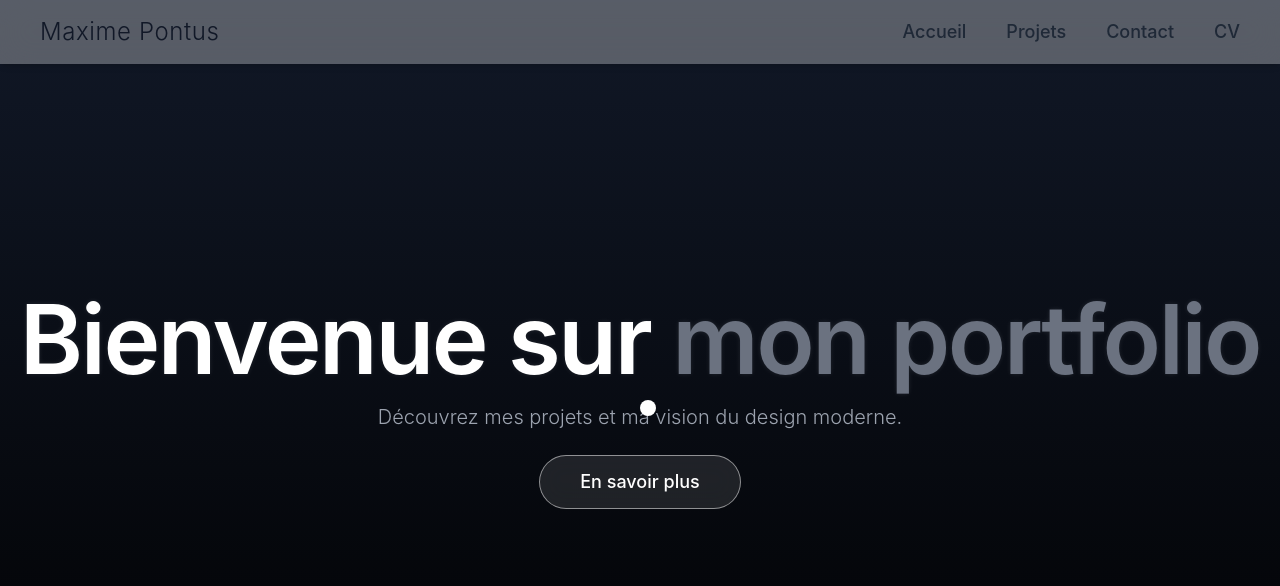
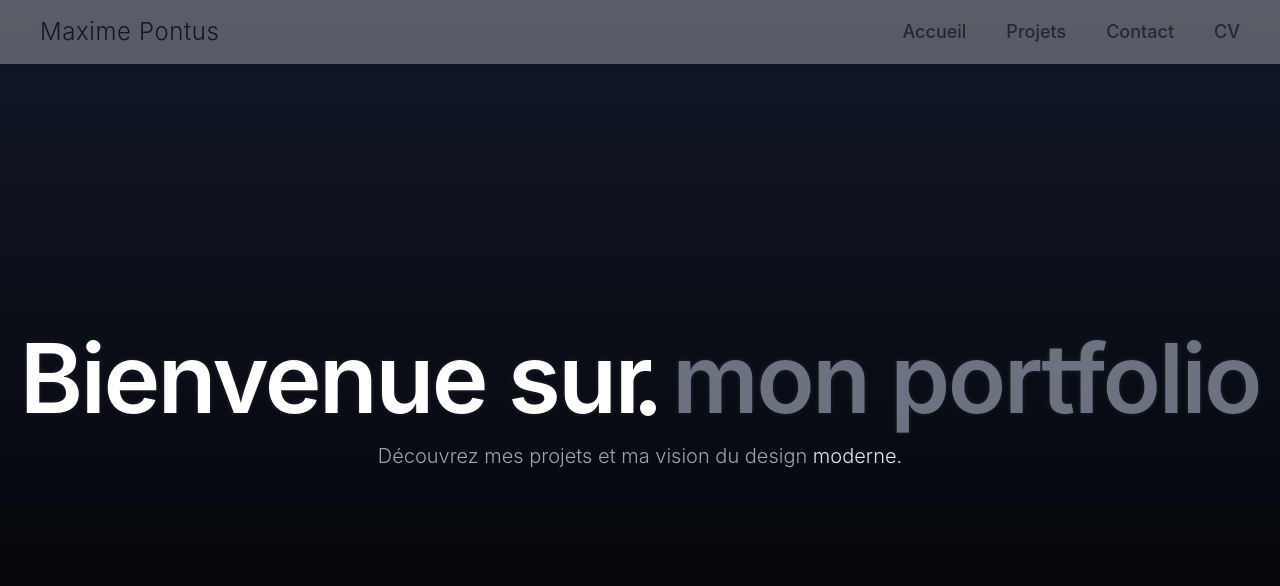
Before and after one commit to kruzeyy/portfolio, a React (Create React App) app: page / in a window 1280 px wide. Shown: the top 586 px of the page. Built offline with nearby package versions, Linux system fonts and the light colour scheme.

Commit message:
ajout du jeu

```diff
--- a/src/components/Hero.js
+++ b/src/components/Hero.js
@@ -3,7 +3,7 @@ import { motion } from "framer-motion";
 
 const Hero = () => {
   const [cursorPosition, setCursorPosition] = useState({ x: 0, y: 0 });
-  const [showMore, setShowMore] = useState(false);
+  const [showSnake, setShowSnake] = useState(false);
 
   useEffect(() => {
     const updateCursor = (e) => {
@@ -46,33 +46,26 @@ const Hero = () => {
         Bienvenue sur <span className="text-gray-500">mon portfolio</span>
       </motion.h1>
       <p className="text-xl text-gray-400 mt-4 max-w-2xl font-light">
-        Découvrez mes projets et ma vision du design moderne.
+        Découvrez mes projets et ma vision du design <span className="relative cursor-pointer text-gray-200" onClick={() => setShowSnake(true)}>moderne.</span>
       </p>
-      <motion.a
-        onClick={() => setShowMore(!showMore)}
-        initial={{ opacity: 0, y: 10 }}
-        animate={{ opacity: 1, y: 0 }}
-        transition={{ duration: 1.8, ease: "easeOut", delay: 0.5 }}
-        className="mt-6 px-10 py-3 bg-white/10 text-white rounded-full text-lg font-medium border border-white/50 hover:bg-white/30 transition backdrop-blur-md cursor-pointer"
-      >
-        En savoir plus
-      </motion.a>
 
-      {showMore && (
-        <motion.div
-          initial={{ opacity: 0, y: 20 }}
-          animate={{ opacity: 1, y: 0 }}
-          transition={{ duration: 1, ease: "easeOut" }}
-          className="mt-8 text-gray-300 max-w-3xl text-lg font-light bg-white/10 p-6 rounded-lg shadow-lg backdrop-blur-md"
-        >
-          <p>
-            Ce portfolio met en avant mon expertise en développement web et mon approche du design.
-            Animations fluides, interactivité soignée et expériences immersives sont au cœur de mon travail.
-          </p>
-          <p className="mt-4">
-            Explorez mes projets et découvrez comment j’allie innovation et esthétique pour créer des interfaces modernes et impactantes.
-          </p>
-        </motion.div>
+      {showSnake && (
+        <div className="fixed inset-0 flex justify-center items-center bg-black bg-opacity-80 z-50">
+          <div className="relative w-[800px] h-[600px] flex flex-col items-center">
+            <iframe
+              src="https://playpager.com/easy-chess/"
+              className="w-full h-full border-4 border-white rounded-lg shadow-lg"
+              title="Easy Chess"
+              allowFullScreen
+            />
+            <button
+              onClick={() => setShowSnake(false)}
+              className="absolute top-3 right-3 px-4 py-2 bg-red-500 text-white rounded-lg hover:bg-red-600 transition"
+            >
+              Fermer
+            </button>
+          </div>
+        </div>
       )}
     </motion.section>
   );
```
